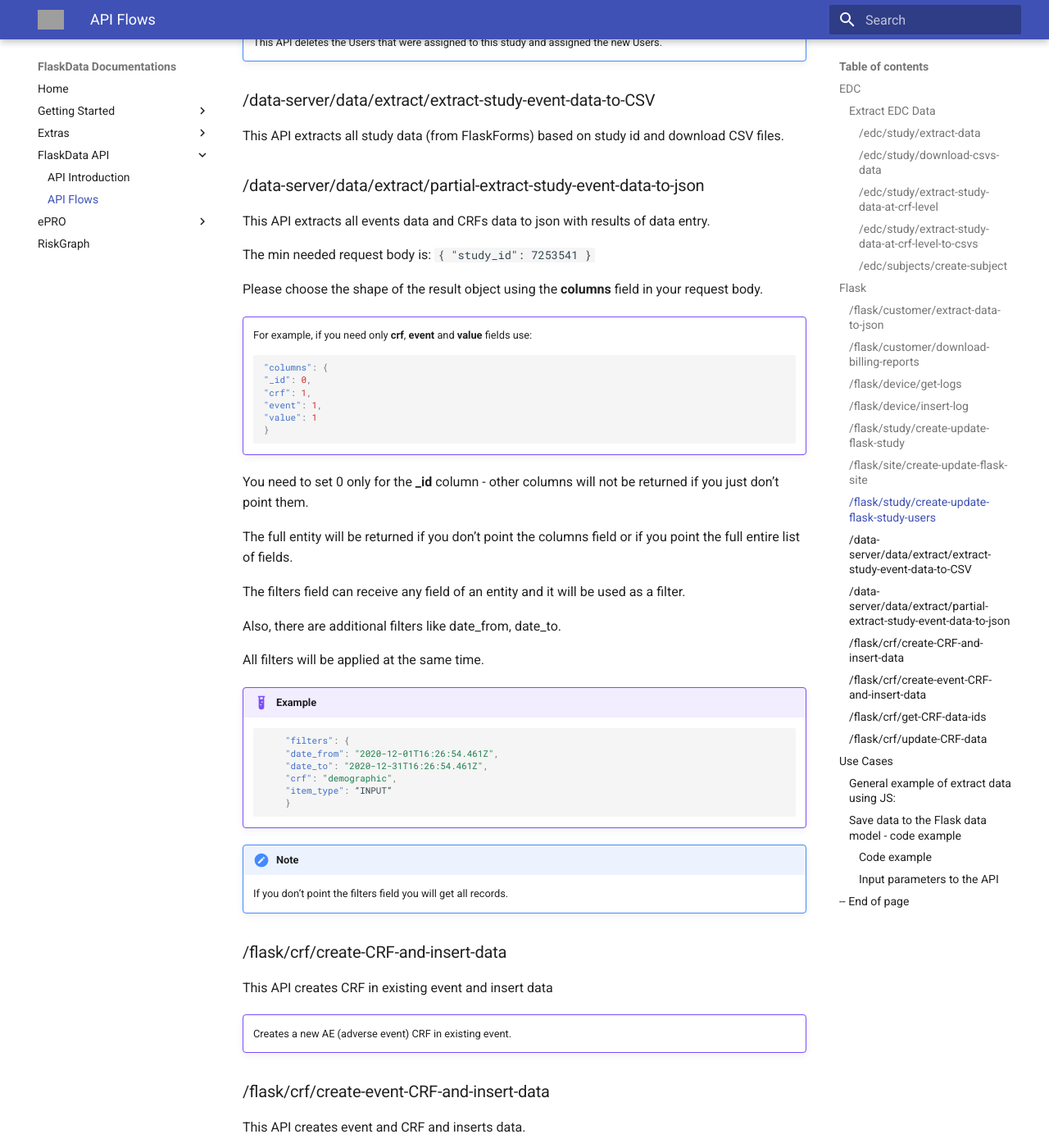
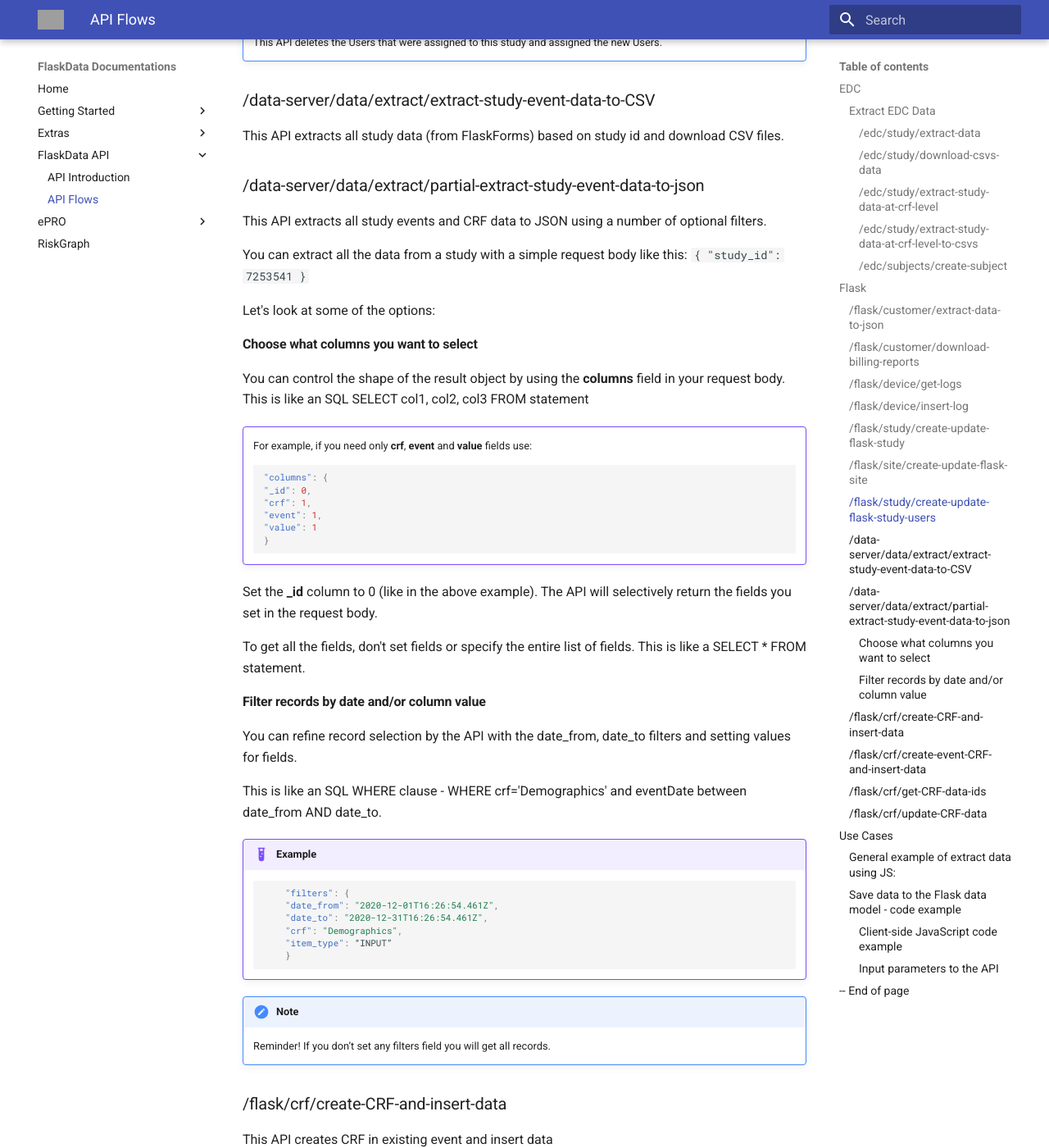
Before and after one commit to onlyjazz/flask-docs, an MkDocs documentation site: the page built from docs/apiflows.md, in a window 1280 px wide and 1400 px high, scrolled down 3155 px. Shown: the whole window at 82% size. Built offline with MkDocs 1.6.1 and Material for MkDocs 9.7.7, drawn with Linux system fonts in a browser that asks for light colours; some of the changed text lies outside the part shown; grey boxes are pictures that could not be loaded.

Commit message:
Improve data-server/data/extract/partial-extract-study-event-data-to-json doc

````diff
--- a/docs/apiflows.md
+++ b/docs/apiflows.md
@@ -114,11 +114,15 @@ This API creates User if not exists and assigned Users to study.
 This API extracts all study data (from FlaskForms) based on study id and download CSV files.
 
 ### /data-server/data/extract/partial-extract-study-event-data-to-json
-This API extracts all events data and CRFs data to json with results of data entry.
+This API extracts all study events and CRF data to JSON using a number of optional filters.
 
-The min needed request body is: `{ "study_id": 7253541 }`
+You can extract all the data from a study with a simple request body like this: `{ "study_id": 7253541 }`
 
-Please choose the shape of the result object using the **columns** field in your request body.
+Let's look at some of the options:
+
+#### Choose what columns you want to select
+You can control the shape of the result object by using the **columns** field in your request body.
+This is like an SQL SELECT col1, col2, col3 FROM statement
 
 !!!example ""
 
@@ -132,15 +136,19 @@ Please choose the shape of the result object using the **columns** field in your
     }
     ```
 
-You need to set 0 only for the **_id** column - other columns will not be returned if you just don’t point them.
+Set the **_id** column to 0 (like in the above example). The API will selectively return the fields you
+set in the request body.
 
-The full entity will be returned if you don’t point the columns field or if you point the full entire list of fields.
+To get all the fields, don't set fields or specify the entire list of fields.
+This is like a SELECT * FROM statement.
 
-The filters field can receive any field of an entity and it will be used as a filter.
+#### Filter records by date and/or column value
 
-Also, there are additional filters like date_from, date_to.
+You can refine record selection by the API with the date_from, date_to filters and setting values for
+fields.
 
-All filters will be applied at the same time.
+This is like an SQL  WHERE clause - WHERE crf='Demographics' and eventDate between date_from AND date_to.
+
 
 !!!example "Example"
 
@@ -148,14 +156,14 @@ All filters will be applied at the same time.
         "filters": {
         "date_from": "2020-12-01T16:26:54.461Z",
         "date_to": "2020-12-31T16:26:54.461Z",
-        "crf": "demographic",
+        "crf": "Demographics",
         "item_type": “INPUT”
         }
     ```
 
 !!!note
 
-    If you don’t point the filters field you will get all records.
+    Reminder! If you don’t set any filters field you will get all records.
 
 ### /flask/crf/create-CRF-and-insert-data
 This API creates CRF in existing event and insert data
@@ -183,18 +191,18 @@ This API updates CRF data by crf data id.
 ### General example of extract data using JS:
 ```JavaScript
     var xhrcall = $.ajax({
-                            url: 'https://dev-api.flaskdata.io/flask/customer/extract-data-to-json',
-                            type: 'POST',
-                            headers: {
-                                'Authorization': jwt},
-                            data: '{
-                                    "tableName": "studies",
-                                    "fromDate": "2018-03-29T11:44:12.511Z",
-                                    "toDate": "2019-03-29T11:44:12.511Z"
-                                  }',
-                              contentType: 'application/json'
-                          });
-      //promise syntax to render after xhr completes
+        url: 'https://dev-api.flaskdata.io/flask/customer/extract-data-to-json',
+        type: 'POST',
+        headers: {
+            'Authorization': jwt},
+        data: '{
+                "tableName": "studies",
+                "fromDate": "2018-03-29T11:44:12.511Z",
+                "toDate": "2019-03-29T11:44:12.511Z"
+                }',
+            contentType: 'application/json'
+        });
+//promise syntax to render after xhr completes
       xhrcall
           .done(function(data){
                   // Enter your code here
@@ -226,9 +234,15 @@ Study, Site, Event, Form (CRF).
 
 2. You then create a Form. Items in the Form  correspond to the data items that you want to save from your app.
 
-Let's say you have a daily Quality of life Form with a field for hours of sleep.
-You can make a form on your Mobile app with the field and when the user saves the form on the app,
-you save the data in Flask.    Alternatively, if your app does sleep tracking, you can take hours
+*Application flow*
+
+Let's say you have a daily Quality of life Form with a field for hours of sleep that you want to
+collect on your mobile app.
+
+The
+
+You implement a form on your app with the field and when the user saves the form on the app,
+you save the data in Flask.    Alternatively, if your mobile app does sleep tracking, you can take hours
 of sleep you tracked and save it to Flask every day at 10:00.
 
 Your app then sends the data to the Flask API as key-value pairs. See below.
@@ -241,7 +255,7 @@ pass are not offset by 1 by mistake - for example if PATIENT_GENDER_CODE is (1 -
 then make sure you pass 1 or 2 (and not 0 or 1).
 
 
-#### Code example
+#### Client-side JavaScript code example
 The following code example uses is client-side JavaScript that can be run inside the Chrome debugger
 or embedded in a static HTML page for testing. The code uses JQuery to perform Ajax calls.
 
````
Also changed, not shown: save-crf-code-example.md (added, +25 -0 lines).
